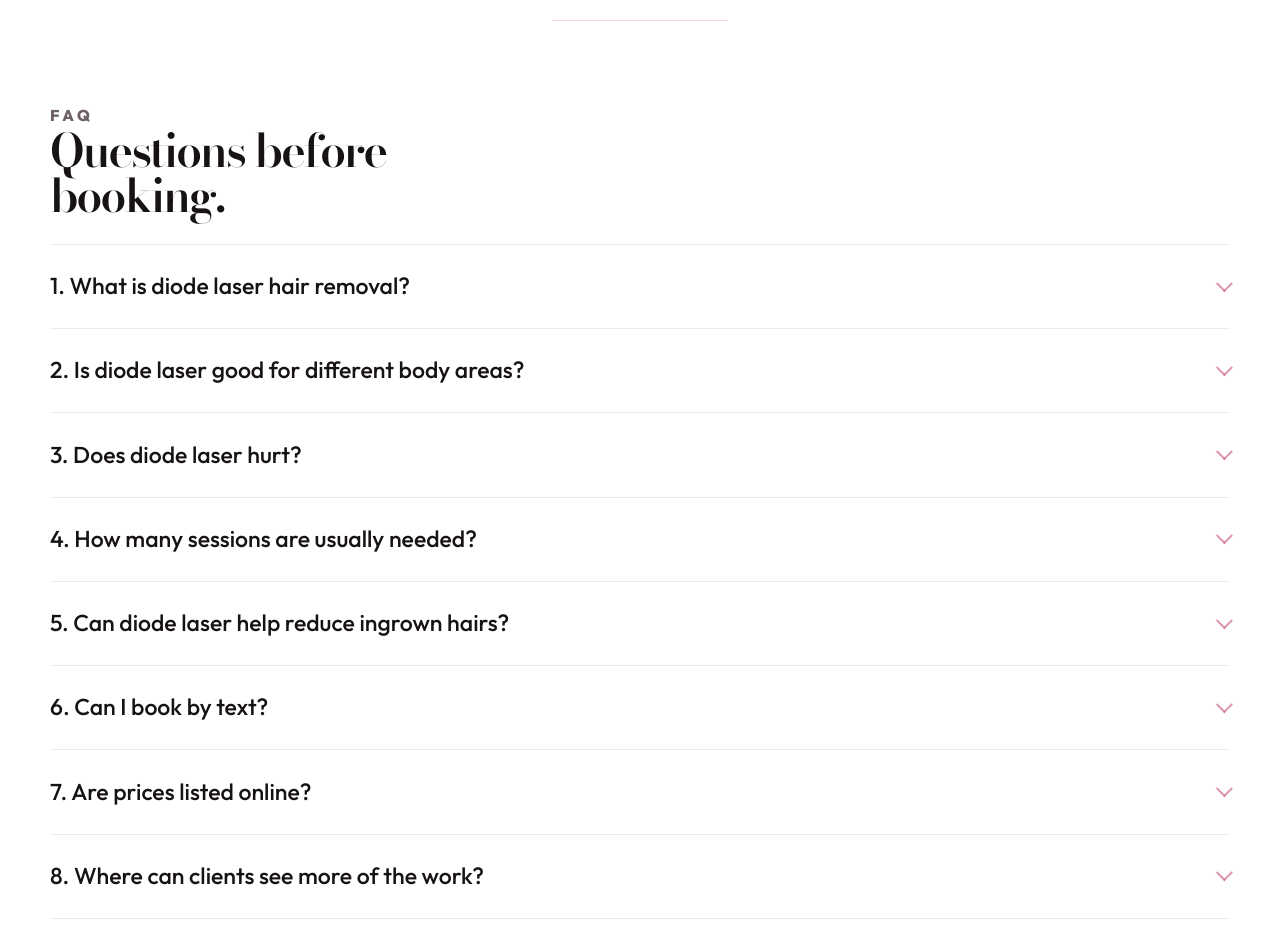
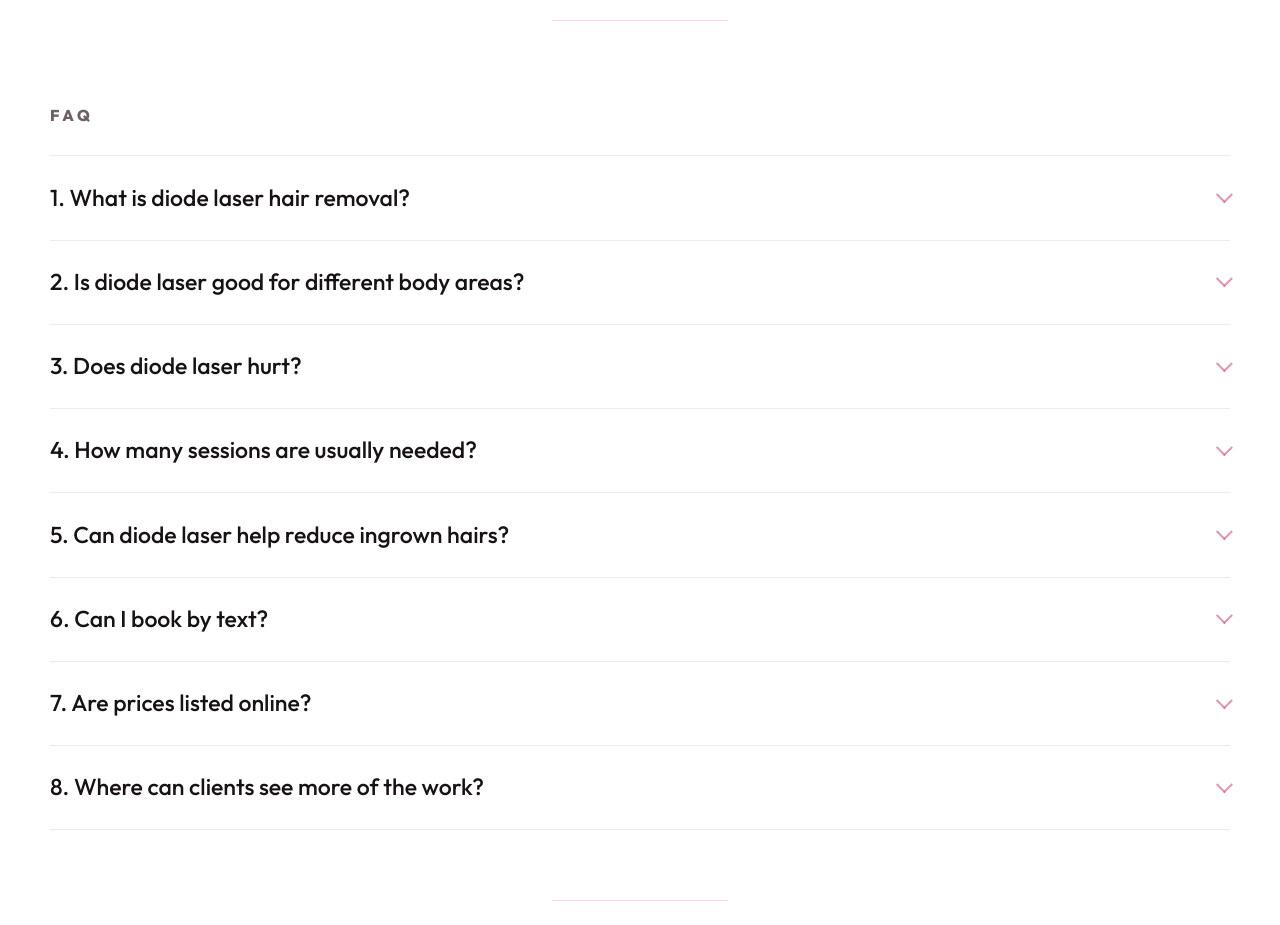
Before and after one commit to aroarakelyan1978-code/DIODE-LASER, a website: page index.html in a window 1280 px wide. Shown: the part 2940-3865 px from the top of the page. Drawn offline with nearby package versions, Linux system fonts and the light colour scheme.

Commit message:
Remove FAQ section title

```diff
--- a/index.html
+++ b/index.html
@@ -200,7 +200,6 @@
       <section class="section" id="faq">
         <div class="section-heading">
           <p class="eyebrow">FAQ</p>
-          <h2>Questions before booking.</h2>
         </div>
 
         <div class="faq-grid" id="faq-grid"></div>
```
